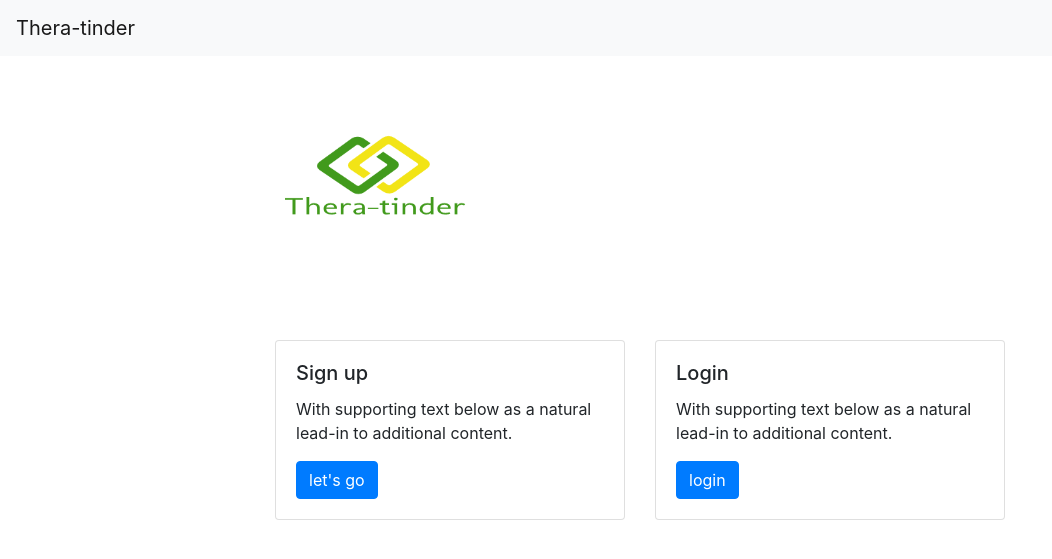
After one commit to BuckyTheBoss/therapy, a Django app: page /front in a window 1280 px wide. The commit adds this page. Shown: the top 559 px of the page, without its empty margins (0-1052 px from the left). Run offline with Django 3.2, Linux system fonts and the light colour scheme; some libraries are stand-ins or nearby versions.

Commit message:
front page

```diff
--- /dev/null
+++ b/therapy/main/templates/front.html
@@ -0,0 +1,40 @@
+{% extends 'base.html' %}
+
+{% block content %}
+{% load static %}
+
+
+<br>
+<br>
+
+<img src="{% static 'images/thera-tinder.png'%}" width="200" height="140" alt="My Pic">
+<br>
+<br>
+<br>
+<br>
+<br>
+
+
+<div class="row">
+  <div class="col-sm-6">
+    <div class="card">
+      <div class="card-body">
+        <h5 class="card-title">Sign up</h5>
+        <p class="card-text">With supporting text below as a natural lead-in to additional content.</p>
+        <a href="{% url 'patient_signup' %}" class="btn btn-primary">let's go</a>
+      </div>
+    </div>
+  </div>
+  <div class="col-sm-6">
+    <div class="card">
+      <div class="card-body">
+        <h5 class="card-title">Login</h5>
+        <p class="card-text">With supporting text below as a natural lead-in to additional content.</p>
+        <a href="{% url 'login' %}" class="btn btn-primary">login</a>
+      </div>
+    </div>
+  </div>
+</div>
+
+
+{% endblock %}
--- a/therapy/main/templates/index.html
+++ b/therapy/main/templates/index.html
@@ -1,6 +1,10 @@
 {% extends 'base.html' %}
 
 {% block content %}
+
+
+
+<img src='thera-tinder.png'>
 
 
 <div class="list-group">
--- a/therapy/main/urls.py
+++ b/therapy/main/urls.py
@@ -17,4 +17,5 @@ urlpatterns = [
     path('index', views.index, name='index'),
     path('signup/patient/', views.signup, name='patient_signup'),
     path('patient_matched_index', views.patient_matched_index, name='patient_matched_index'),
+    path('front', views.front, name='front'),
 ]
--- a/therapy/main/views.py
+++ b/therapy/main/views.py
@@ -48,7 +48,7 @@ def signup(request):
 			user.is_patient=True
 			user.save()
 			'''hashing process here to give link'''
-			send_mail('Congratulations on signing up to theratinder', 'Click the confirmation in order to login to your profile {}'.format('login'),'theratinder@gmail.com',[user.email],fail_silently=False)
+			send_mail('Congratulations on signing up to theratinder', 'Congrats on the signup!','theratinder@gmail.com',[user.email],fail_silently=False)
 			return redirect('index') #should redirect to dead end page until user confirms email
 	form = CustomUserCreationForm()
 	return render(request, 'registration/signup.html', {'form' : form})
@@ -58,3 +58,7 @@ def signup(request):
 def patient_matched_index(request):
 
 	return render(request, 'patient_matched_index.html')
+
+def front(request):
+	'''this will have the initial chat space'''
+	return render(request, 'front.html')
```
Also changed, not shown: therapy/main/static/images/thera-tinder.png (added), 4 other files.
